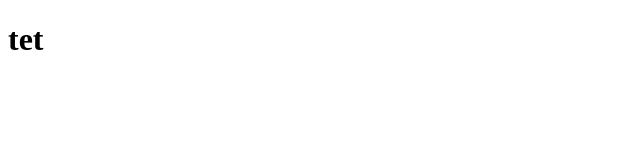
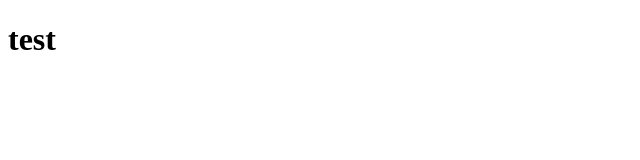
Before and after one commit to Rikelme453/Infor, a React (Vite) app in the folder frontend/: page / in a window 1280 px wide. Shown: the top 160 px of the page, without its empty margins (0-640 px from the left). Built offline with nearby package versions, Linux system fonts and the light colour scheme.

Commit message:
Correção

```diff
--- a/frontend/src/App.jsx
+++ b/frontend/src/App.jsx
@@ -5,7 +5,7 @@ function App() {
 
   return (
     <>
-      <h1>tet</h1>
+      <h1>test</h1>
     </>
   )
 }
```
